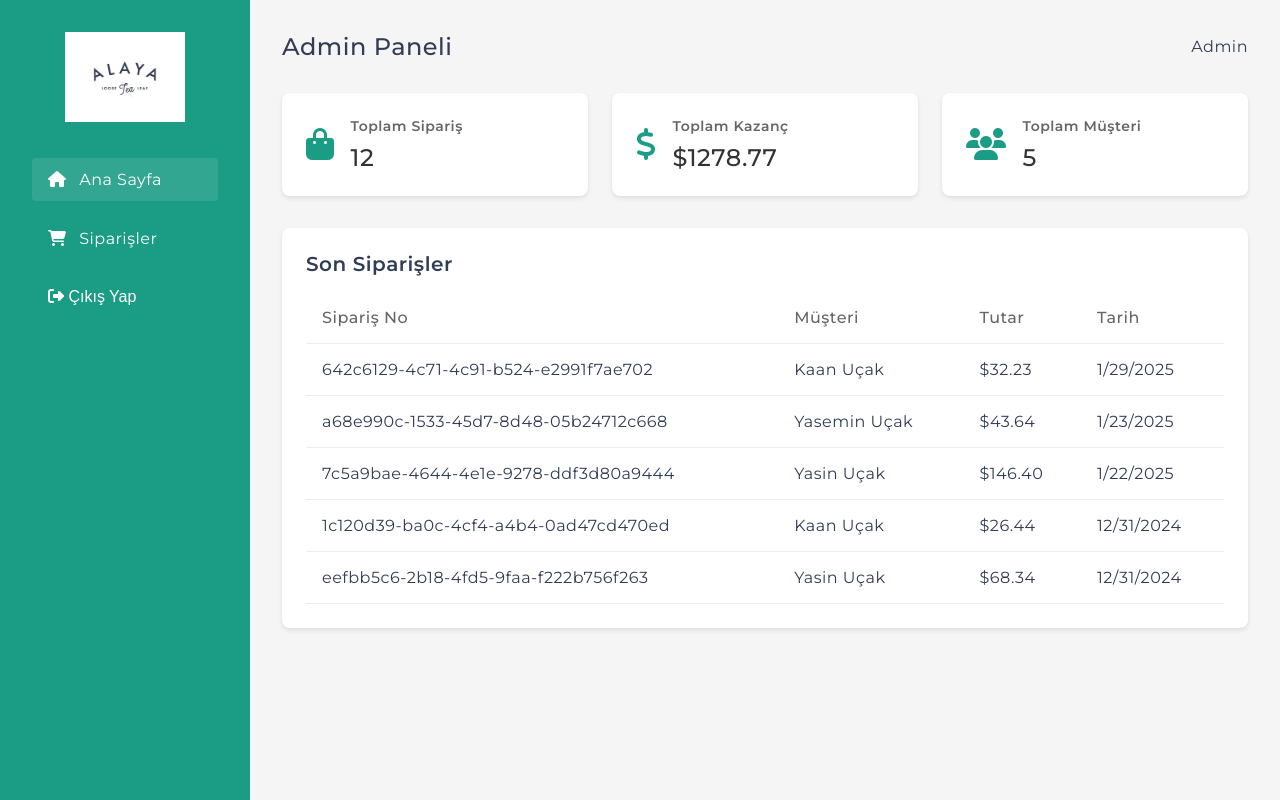
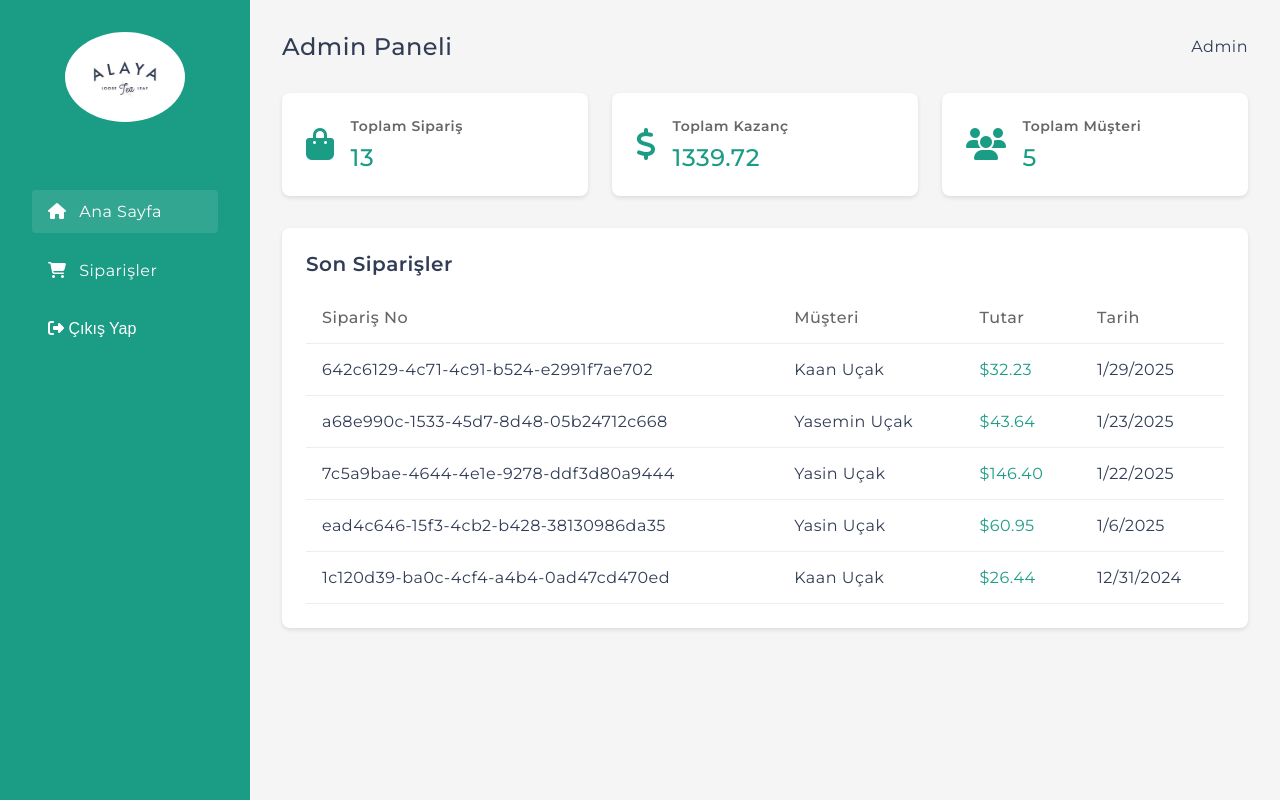
Before and after one commit to abdullahucaak/e-commerce-ai, a Vue app: page /cms/dashboard in a window 1280 px wide. Built offline with nearby package versions, Linux system fonts and the light colour scheme; data requests are answered from the project's data file; sample sign-in values are in the browser's storage; a web font is replaced by a local one.

Commit message:
Fix: Minor improvements implemented

```diff
--- a/data/db.json
+++ b/data/db.json
@@ -834,6 +834,52 @@
       },
       "orderUniqueCode": "642c6129-4c71-4c91-b524-e2991f7ae702",
       "finalPrice": "32.23"
+    },
+    {
+      "id": 13,
+      "userNote": "naber lan.",
+      "howDidYouHear": "Instagram",
+      "cartProducts": [
+        {
+          "id": 1,
+          "name": "LEMONGRASS + GINGER",
+          "price": "16.79",
+          "photo": "product_600x600.webp",
+          "quantity": 1,
+          "totalPrice": "16.79"
+        },
+        {
+          "id": 13,
+          "name": "CHAMOMILE FLOWERS",
+          "price": "23.00",
+          "photo": "assam-black-600x600.webp",
+          "quantity": 2,
+          "totalPrice": "46.00"
+        }
+      ],
+      "shippingInfo": {
+        "email": "yasin.uucak@gmail.com",
+        "firstName": "Yasin",
+        "lastName": "Uçak",
+        "shippingAddress": "Sarısu Mah. Kıbrıs Caddesi Narin Evleri B/blok No:8 Konyaaltı/Antalya",
+        "country": "turkiye",
+        "zipCode": "06930",
+        "city": "Antalya",
+        "phoneNumber": "+90 545 816 87 97"
+      },
+      "shippingMethod": {
+        "name": "USPS First Class Package",
+        "price": "4.44"
+      },
+      "priceBeforeDiscount": "62.79",
+      "finalPrice": "60.95",
+      "cartInformation": {
+        "cartNumber": "8565 1827 3874 3837",
+        "nameOnCart": "Yasin Uçak",
+        "expirationDate": "2025-01-06",
+        "securityCode": "654"
+      },
+      "orderUniqueCode": "ead4c646-15f3-4cb2-b428-38130986da35"
     }
   ],
   "subscribers": [
--- a/src/components/Navigation.vue
+++ b/src/components/Navigation.vue
@@ -95,9 +95,6 @@
           </li>
           <li>
             <RouterLink :to="{name:'about-us'}">About Us</RouterLink>
-          </li>
-          <li>
-            <RouterLink :to="{name:'completed-orders'}">Siparişler</RouterLink>
           </li>
         </ul>
       </div>
--- a/src/views/cms/Dashboard.vue
+++ b/src/views/cms/Dashboard.vue
@@ -2,7 +2,7 @@
     <div class="dashboard">
         <nav class="dashboard-nav">
             <div class="logo">
-                <img src="../../assets/Alaya-Logo_300x300.jpg" alt="Logo">
+                <img class="logo" src="../../assets/Alaya-Logo_300x300.jpg" alt="Logo">
             </div>
             <div class="nav-links">
                 <RouterLink to="/cms/dashboard" class="nav-link" active-class="active">
@@ -42,7 +42,7 @@
                     </div>
                     <div class="stat-info">
                         <h3>Toplam Kazanç</h3>
-                        <p>${{ totalEarnings }}</p>
+                        <p>{{ totalEarnings }}</p>
                     </div>
                 </div>
 
@@ -73,7 +73,7 @@
                             <tr v-for="order in recentOrders" :key="order.orderUniqueCode">
                                 <td>{{ order.orderUniqueCode }}</td>
                                 <td>{{ order.shippingInfo.firstName }} {{ order.shippingInfo.lastName }}</td>
-                                <td>${{ order.finalPrice }}</td>
+                                <td class="green">${{ order.finalPrice }}</td>
                                 <td>{{ new Date(order.cartInformation.expirationDate).toLocaleDateString() }}</td>
                             </tr>
                         </tbody>
@@ -127,6 +127,15 @@ const recentOrders = computed(() => {
 </script>
 
 <style scoped>
+
+img.logo{
+    border-radius: 50%;
+    object-fit: cover;
+}
+
+.green{
+    color: #1B9C85;
+}
 .dashboard {
     display: grid;
     grid-template-columns: 250px 1fr;
@@ -234,7 +243,7 @@ const recentOrders = computed(() => {
 .stat-info p {
     font-size: 1.5rem;
     font-weight: 500;
-    color: #333;
+    color: #1B9C85;
 }
 
 .recent-orders {
```
